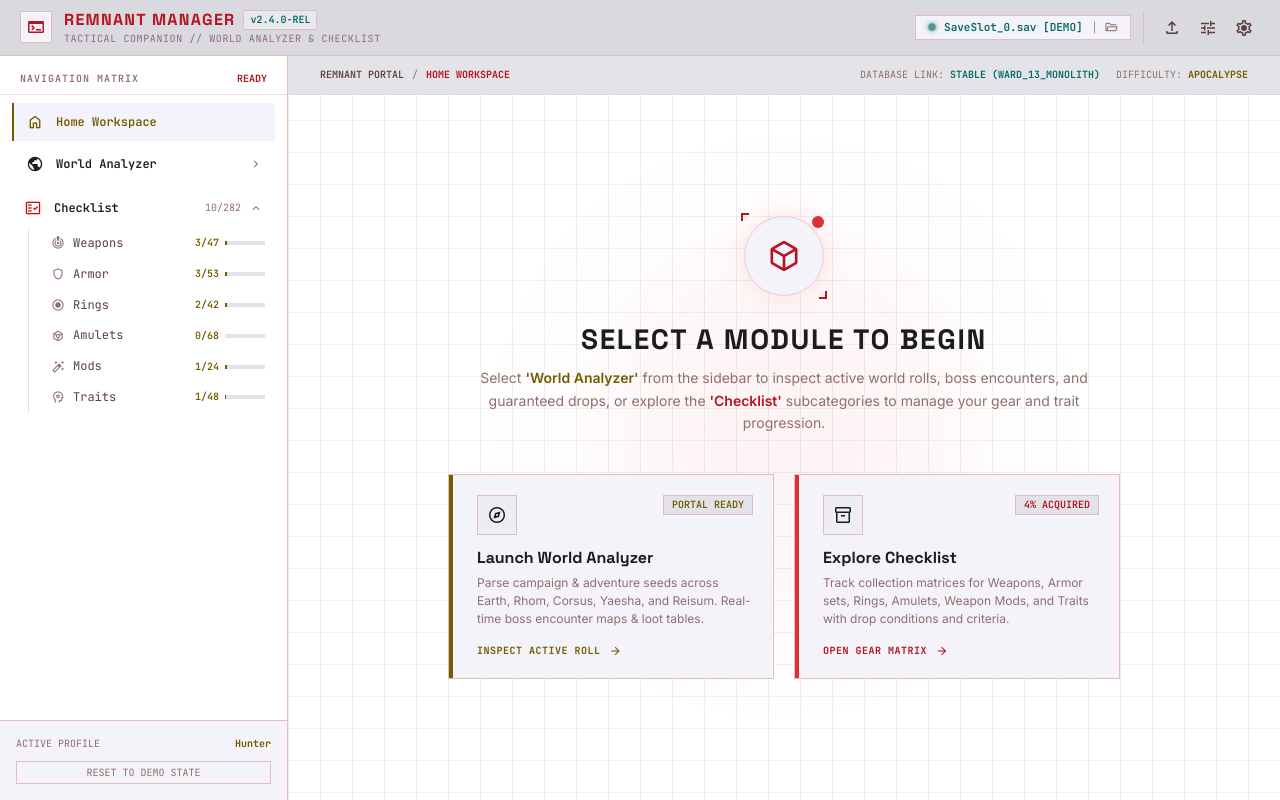
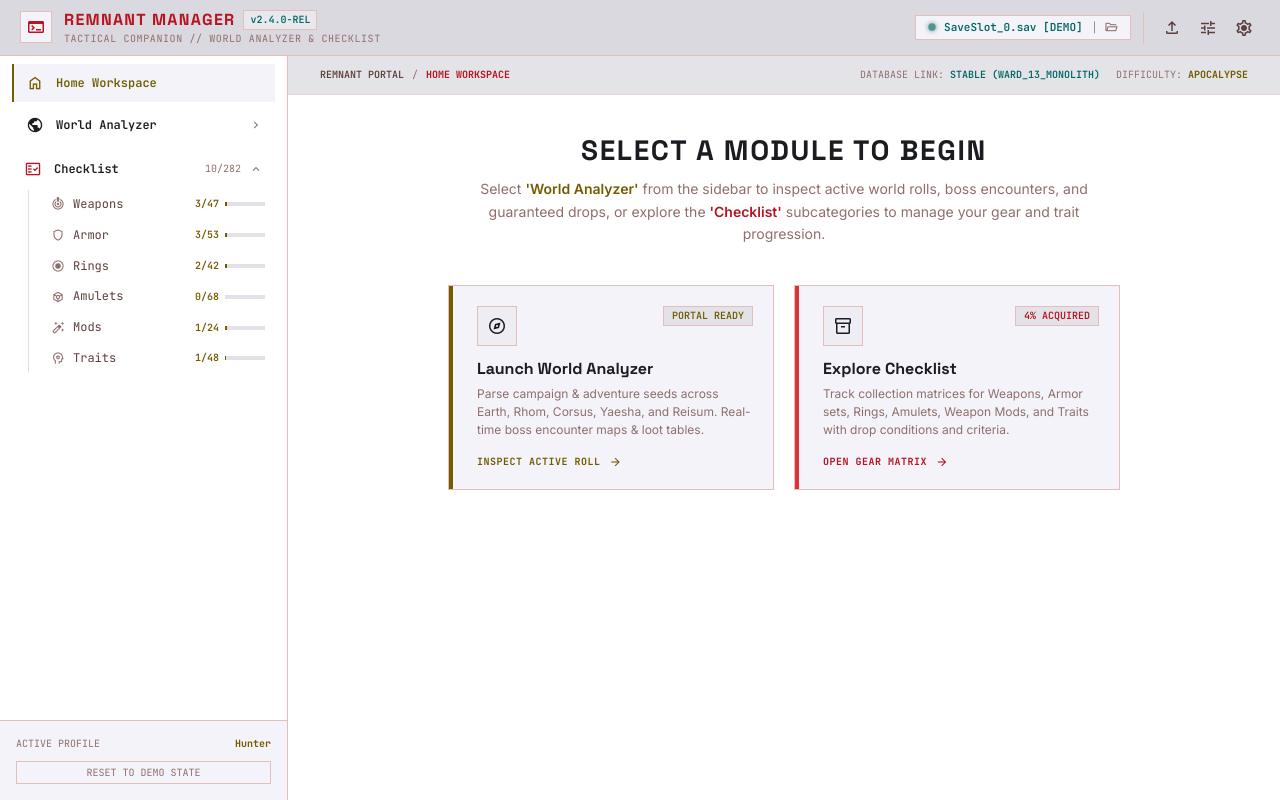
Before and after one commit to dardar4/RemnantWebManager, a React (Vite) app: page / in a window 1280 px wide. Built offline with nearby package versions, Linux system fonts and the light colour scheme.

Commit message:
Refactor main view: clean white background, remove navigation matrix header, top-align module selection

```diff
--- a/src/App.tsx
+++ b/src/App.tsx
@@ -219,7 +219,7 @@
         />
 
         {/* MAIN VIEWPORT */}
-        <main className="main-viewport telemetry-grid">
+        <main className="main-viewport">
           {currentView === 'home' && (
             <MainPortal
               overallPercent={overallPercent}
--- a/src/components/LeftSidebar.tsx
+++ b/src/components/LeftSidebar.tsx
@@ -34,12 +34,6 @@
     <aside className="sidebar">
       {/* Top Rail: Navigation & Categories */}
       <div style={{ display: 'flex', flexDirection: 'column', flex: 1, overflowY: 'auto' }} className="custom-scrollbar">
-        {/* Sector Telemetry Header */}
-        <div className="sidebar-header">
-          <span className="sidebar-title">NAVIGATION MATRIX</span>
-          <span className="sidebar-status">READY</span>
-        </div>
-
         {/* Navigation Tree */}
         <div className="sidebar-nav">
           {/* Home Link */}
--- a/src/components/MainPortal.tsx
+++ b/src/components/MainPortal.tsx
@@ -32,34 +32,8 @@
         </div>
       </div>
 
-      {/* Atmospheric Ambient Glow behind Centered Card */}
-      <div className="ambient-glow">
-        <div className="ambient-glow-circle" />
-      </div>
-
-      {/* Centered Portal Readiness State */}
+      {/* Main Portal State */}
       <div className="portal-centered-container">
-        {/* Central Artifact Emblem / Terminal Monolith Icon */}
-        <div className="emblem-wrapper">
-          <div className="emblem-ring">
-            <span
-              className="material-symbols-outlined"
-              style={{ color: 'var(--primary)', fontSize: '36px' }}
-            >
-              deployed_code
-            </span>
-            {/* Inner Corner Accents */}
-            <div className="emblem-corner-tl" />
-            <div className="emblem-corner-br" />
-          </div>
-
-          {/* Pulse Dot */}
-          <span className="emblem-pulse-dot">
-            <span className="emblem-pulse-ping" />
-            <span className="emblem-pulse-core" />
-          </span>
-        </div>
-
         {/* Main Readiness Title */}
         <h1 className="portal-title">Select a Module to Begin</h1>
 
--- a/src/index.css
+++ b/src/index.css
@@ -67,12 +67,9 @@
   -webkit-font-smoothing: antialiased;
 }
 
-/* Telemetry Grid Pattern for Viewport */
+/* Clean White Viewport */
 .telemetry-grid {
-  background-size: 32px 32px;
-  background-image:
-    linear-gradient(to right, rgba(91, 64, 62, 0.08) 1px, transparent 1px),
-    linear-gradient(to bottom, rgba(91, 64, 62, 0.08) 1px, transparent 1px);
+  background-color: #ffffff;
 }
 
 /* Custom Scrollbar */
@@ -483,7 +480,7 @@
   gap: 0.375rem;
 }
 
-/* Centered Portal State */
+/* Top-Aligned Portal State */
 .portal-centered-container {
   position: relative;
   z-index: 10;
@@ -491,8 +488,8 @@
   display: flex;
   flex-direction: column;
   align-items: center;
-  justify-content: center;
-  padding: 2rem;
+  justify-content: flex-start;
+  padding: 2.25rem 2rem 2rem 2rem;
   max-width: 56rem;
   margin: 0 auto;
   width: 100%;
```
Also changed, not shown: 1 other file (tests, documents, lock files or other folders).
